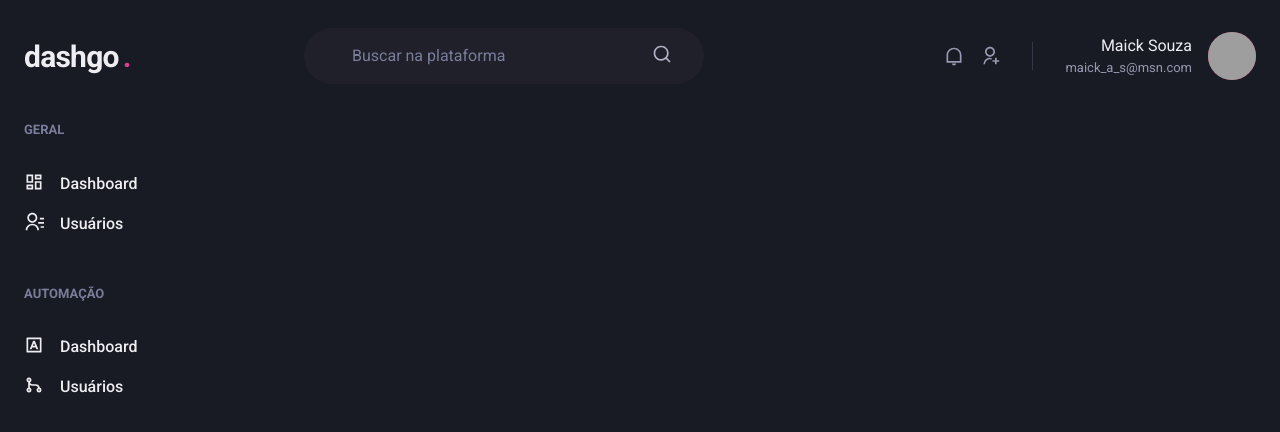
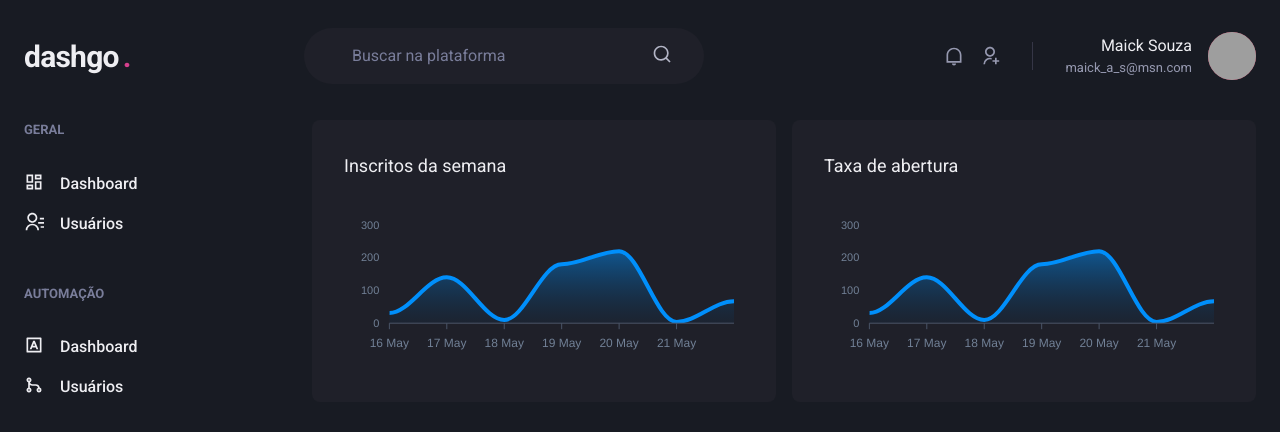
Before and after one commit to NearMaick/Ignite-dashgo, a Next.js app: page /dashboard in a window 1280 px wide. Shown: the top 432 px of the page. Built offline with nearby package versions, Linux system fonts and the light colour scheme; grey boxes are pictures that could not be loaded.

Commit message:
feat(web): Dashaboard

```diff
--- a/package.json
+++ b/package.json
@@ -12,9 +12,11 @@
     "@chakra-ui/react": "^1.6.1",
     "@emotion/react": "^11.4.0",
     "@emotion/styled": "^11.3.0",
+    "apexcharts": "^3.26.3",
     "framer-motion": "^4.1.16",
     "next": "10.2.0",
     "react": "17.0.2",
+    "react-apexcharts": "^1.3.9",
     "react-dom": "17.0.2",
     "react-icons": "^4.2.0"
   },
--- a/src/pages/dashboard.tsx
+++ b/src/pages/dashboard.tsx
@@ -1,6 +1,63 @@
-import { Flex } from '@chakra-ui/react'
-import { Header } from "../components/Header";
-import { Siderbar } from '../components/Sidebar';
+import { Box, Flex, SimpleGrid, Text, theme } from '@chakra-ui/react'
+import dynamic from 'next/dynamic'
+import { Header } from '../components/Header'
+import { Siderbar } from '../components/Sidebar'
+
+const Chart = dynamic(() => import('react-apexcharts'), {
+  ssr: false
+})
+
+const options = {
+  chart: {
+    toolbar: {
+      show: false
+    },
+    zoom: {
+      enabled: false
+    },
+    foreColor: theme.colors.gray[500]
+  },
+  grid: {
+    show: false
+  },
+  dataLabels: {
+    enabled: false
+  },
+  tooltip: {
+    enabled: false
+  },
+  xaxis: {
+    type: 'datetime',
+    axisBorder: {
+      color: theme.colors.gray[600]
+    },
+    axisTicks: {
+      color: theme.colors.gray[600]
+    },
+    categories: [
+      '2021-05-16T00:00:00.000Z',
+      '2021-05-17T00:00:00.000Z',
+      '2021-05-18T00:00:00.000Z',
+      '2021-05-19T00:00:00.000Z',
+      '2021-05-20T00:00:00.000Z',
+      '2021-05-21T00:00:00.000Z',
+      '2021-05-22T00:00:00.000Z',
+    ]
+  },
+  fill: {
+    opacity: 0.3,
+    type: 'gradient',
+    gradient: {
+      shade: 'dark',
+      opacityFrom: 0.7,
+      opacityTo: 0.3
+    }
+  }
+}
+
+const series = [
+  {name: 'series1', data: [31, 140, 10, 180, 220, 4, 67]}
+]
 
 export default function Dashboard() {
   return(
@@ -9,6 +66,27 @@
 
       <Flex w="100%" my="6" maxWidth={1480} mx="auto" px="6">
         <Siderbar />
+
+        <SimpleGrid flex="1" gap="4" minChildWidth="320px" align="flex-start">
+          <Box
+            p="8"
+            bg="gray.800"
+            borderRadius={8}
+            pb="4"
+          >
+            <Text fontSize="lg" mb="4">Inscritos da semana</Text>
+            <Chart options={options} series={series} type="area" height={160} />
+          </Box>
+
+          <Box
+            p="8"
+            bg="gray.800"
+            borderRadius={8}
+          >
+            <Text fontSize="lg" mb="4">Taxa de abertura</Text>
+            <Chart options={options} series={series} type="area" height={160} />
+          </Box>
+        </SimpleGrid>
       </Flex>
     </Flex>
   )
```
Also changed, not shown: 1 other file (tests, documents, lock files or other folders).
